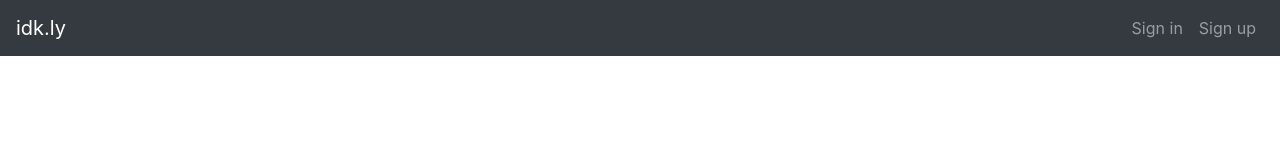
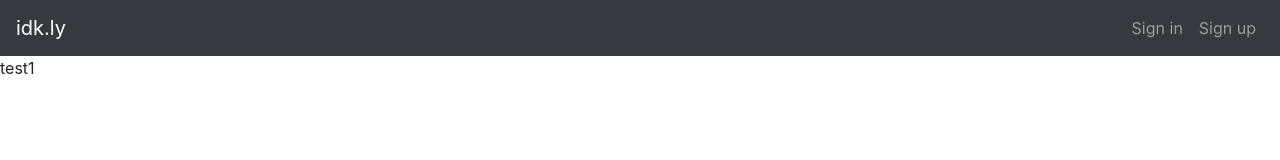
Before and after one commit to traviolus/CompSecProj2020-frontend, a React (Create React App) app: page /post/1 in a window 1280 px wide. Shown: the top 160 px of the page. Built offline with nearby package versions, Linux system fonts and the light colour scheme; no server answers.

Commit message:
add ViewPost page and get params

```diff
--- a/src/App.tsx
+++ b/src/App.tsx
@@ -1,7 +1,7 @@
 import React, { useEffect, useState } from "react";
 import { BrowserRouter as Router, Route, Switch } from "react-router-dom";
 
-import { Home, Signin, Signup, Post } from "views";
+import { Home, Signin, Signup, ViewPost, Post } from "views";
 import { AuthContext, Navbar } from "components";
 import { getToken } from "helpers/Auth";
 
@@ -37,6 +37,7 @@ function App() {
             <Route exact path="/post">
               <Post />
             </Route>
+            <Route exact path ="/post/:postId" component={ViewPost} />
           </Switch>
         </div>
       </Router>
--- /dev/null
+++ b/src/views/ViewPost.tsx
@@ -0,0 +1,14 @@
+import React from "react";
+import { RouteComponentProps } from "react-router-dom";
+
+interface RouterProps {
+  postId: string;
+}
+
+class ViewPost extends React.Component<RouteComponentProps<RouterProps>> {
+  render() {
+    return <div>test{this.props.match.params.postId}</div>;
+  }
+}
+
+export default ViewPost;
--- a/src/views/index.ts
+++ b/src/views/index.ts
@@ -2,5 +2,6 @@ import Home from "views/Home";
 import Signin from "views/Signin";
 import Signup from "views/Signup";
 import Post from "views/Post";
+import ViewPost from "views/ViewPost";
 
-export { Home, Signin, Signup, Post };
+export { Home, Signin, Signup, Post, ViewPost };
```
